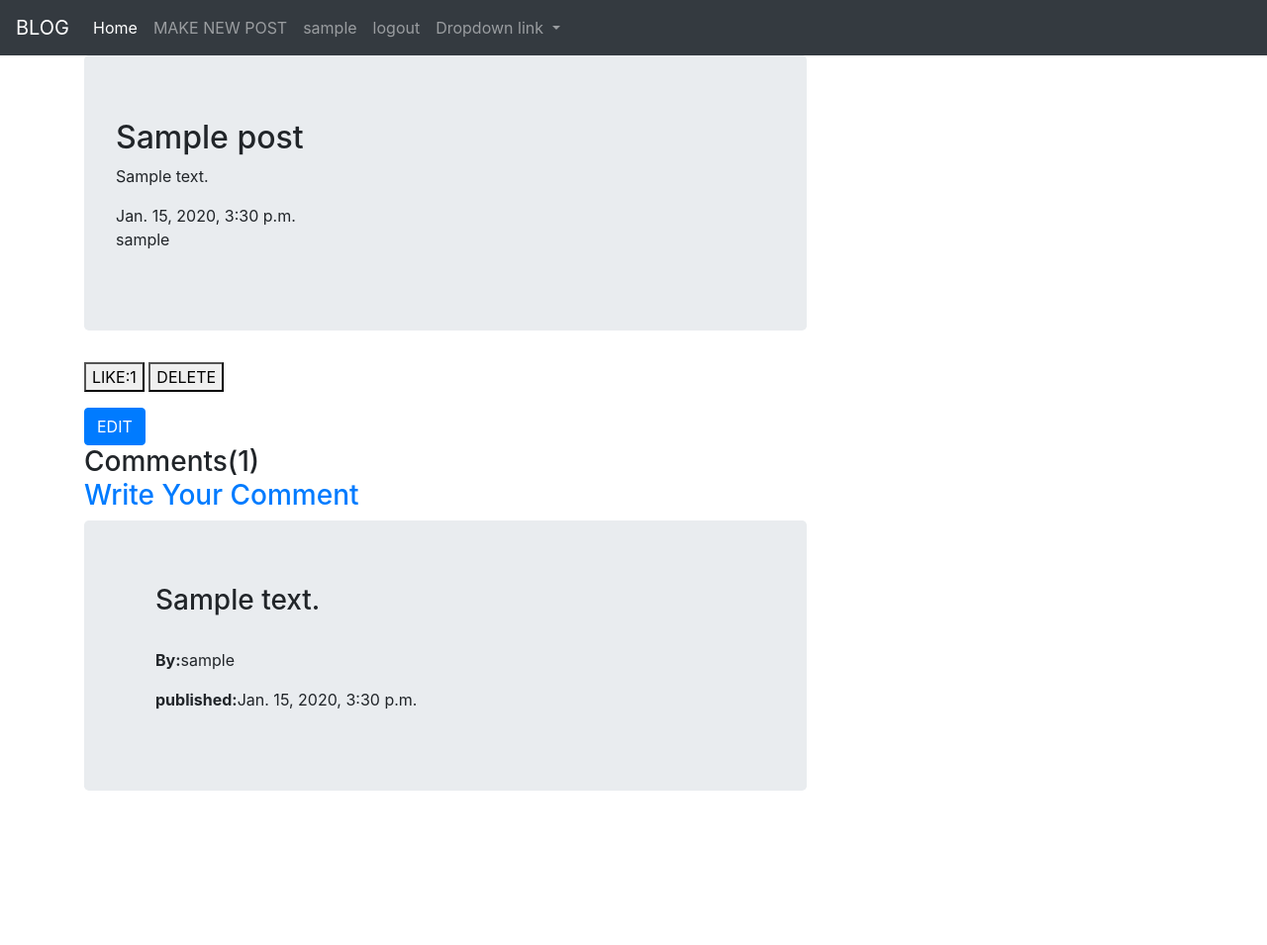
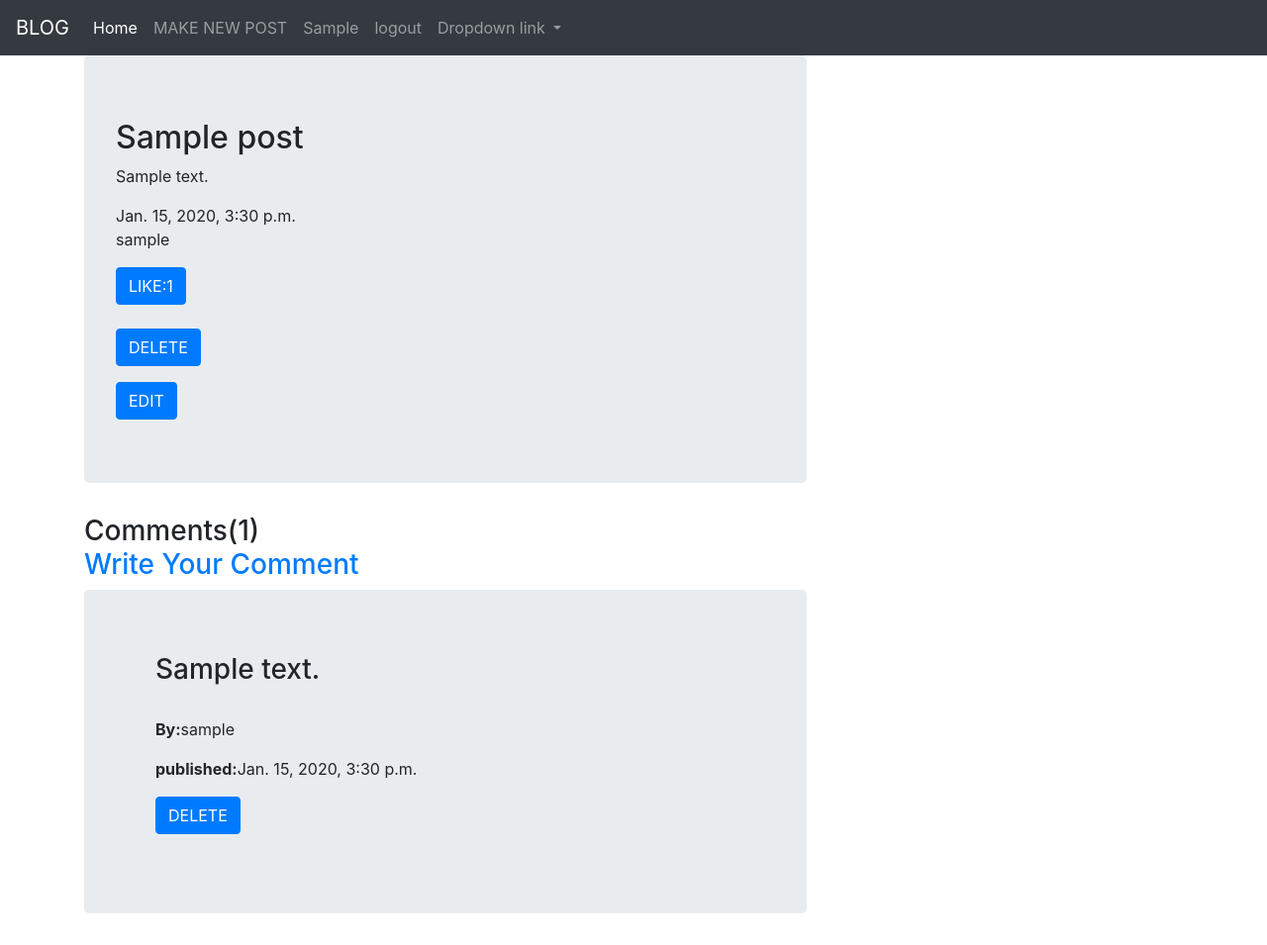
Before and after one commit to Ak-shay/SOCIAL-BLOG-SITE, a Django app: page /post/1/ in a window 1280 px wide. Shown: the whole page at 99% size. Before the commit the page ends 799 px from the top, so only its background shows below. Run offline with Django 3.2, Linux system fonts and the light colour scheme; a user stored in the database is signed in; tables that the repository leaves empty hold one stand-in row (values such as "Sample post"); some libraries are stand-ins or nearby versions.

Commit message:
delete button for comment added

```diff
--- a/Blog/static/css/base.css
+++ b/Blog/static/css/base.css
@@ -1,2 +1,2 @@
-.df{
+.nav-link .nav-item .navbar-nav #navbarNavDropdown .navbar{
 float:right;}
--- a/Blog/views.py
+++ b/Blog/views.py
@@ -4,12 +4,14 @@ from django.core.mail import send_mail
 from django.contrib.auth.decorators import login_required
 from django.utils import timezone
 from .forms import PostForm, CommentForm
-from .models import Post, Like
+from .models import Post, Like, Comment
 
 
 def post_list(request):
     posts = Post.objects.filter(published_date__lte=timezone.now()).order_by('-published_date')
     return render(request,'Blog/post_list.html',{'posts':posts})
+
+
 
 @login_required
 def post_detail(request, pk):    #details of given post
@@ -37,7 +39,16 @@ def post_detail(request, pk):    #details of given post
             post.delete()
             return redirect('post_list')
 
+    comments = post.comment_set.all()
+    for comment in comments:
+        #deleting comments
+        #only author of post or comment can delete it
+        if request.POST.get('comment_del') == 'done':
+            if (request.user == comment.author_comment or request.user == post.author_post):
+                comment.delete()
+
     return render(request,'Blog/post_detail.html',{'post':post})
+
 
 @login_required
 def post_new(request):   #making new post for blog
--- a/templates/Blog/post_detail.html
+++ b/templates/Blog/post_detail.html
@@ -10,18 +10,19 @@
             </div>
         {% endif %}
         <p>{{ post.author_post }}</p>
-      </div>
 
         {% if user.is_authenticated %}
         <form method="POST">
             {% csrf_token %}
-        <button type="submit" name="like" value="done">LIKE:{{ post.like_set.all.count }}</button>
+            <button type="submit" name="like" class="btn btn-primary" value="done">LIKE:{{ post.like_set.all.count }}</button><br><br>
             {% if request.user == post.author_post %}
-        <button type="submit" name="delete" value="done">DELETE</button>
+            <button type="submit" name="delete" class="btn btn-primary" value="done">DELETE</button>
         </form>
         <a href="{% url 'post_edit' pk=post.pk %}" class="btn btn-primary">EDIT</a>
             {% endif %}
         {% endif %}
+      </div>
+
 
     <h3>Comments({{ post.comment_set.all.count }})<br><a href="{% url 'post_comment' pk=post.pk %}">Write Your Comment</a></h3>
 
@@ -31,6 +32,13 @@
         <h3>{{ comment.text }}</h3> <br>
         <p><strong>By:</strong>{{ comment.author_comment }}</p>
         <p><strong>published:</strong>{{ comment.published_date }}</p>
+        {% if request.user == comment.author_comment or request.user == post.author_post %}
+        <form method="POST">
+          {% csrf_token %}
+          <button type="submit" class="btn btn-primary" name="comment_del" value="done">DELETE</button>
+        </form>
+        {% endif %}
+
         </div>
       </ul>
       {% endfor %}
--- a/templates/base.html
+++ b/templates/base.html
@@ -2,8 +2,8 @@
 <html>
     <head>
         <title>BLOG</title>
+        <link rel="stylesheet" type="text/css" href="https://stackpath.bootstrapcdn.com/bootstrap/4.3.1/css/bootstrap.min.css" integrity="sha384-ggOyR0iXCbMQv3Xipma34MD+dH/1fQ784/j6cY/iJTQUOhcWr7x9JvoRxT2MZw1T" crossorigin="anonymous">
         <link rel="stylesheet" type="text/css" href="{% static 'css/base.css' %}">
-        <link rel="stylesheet" type="text/css" href="https://stackpath.bootstrapcdn.com/bootstrap/4.3.1/css/bootstrap.min.css" integrity="sha384-ggOyR0iXCbMQv3Xipma34MD+dH/1fQ784/j6cY/iJTQUOhcWr7x9JvoRxT2MZw1T" crossorigin="anonymous">
     </head>
       <body>
 
@@ -21,7 +21,7 @@
             <li class="nav-item">
               <a class="nav-link" href="{% url 'post_new' %}" class="top-menu">MAKE NEW POST</a>
               <li class="nav-item">
-              <a class="nav-link"  href="{% url 'profile' %}">{{ user.username }}</a></li>
+              <a class="nav-link"  href="{% url 'profile' %}">{{ user.first_name }}</a></li>
             <li class="nav-item">
               <a class="nav-link" href="{% url 'account_logout' %}">logout</a></li>
               {% else %}
```
Lines whose indentation alone changed are shown as unchanged.
